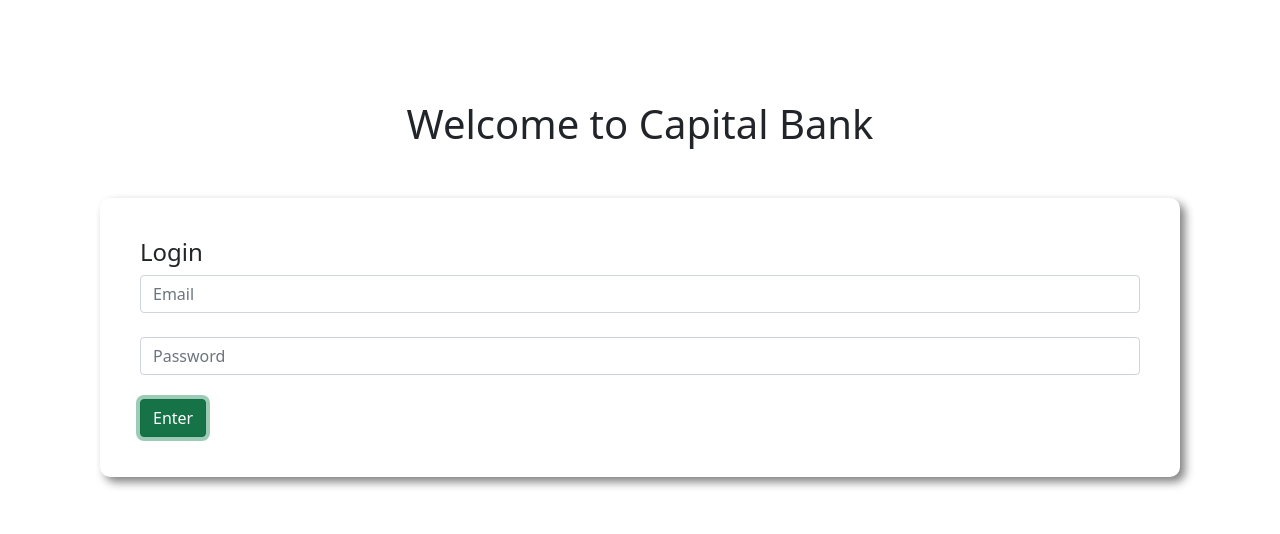
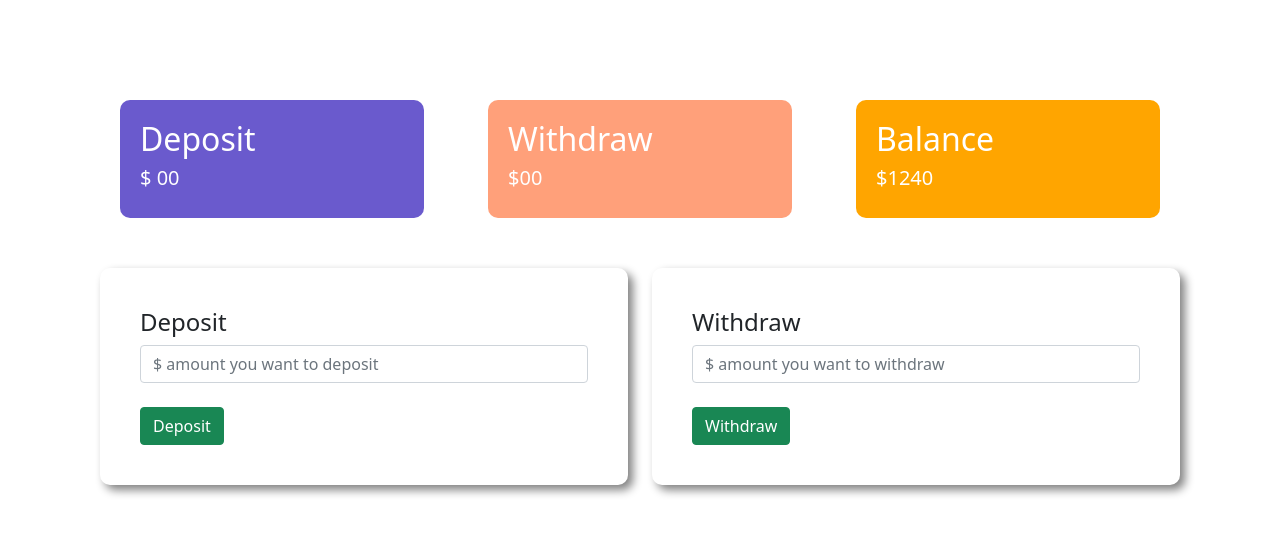
Before and after one commit to Shadow-Chaser/capital-bank, a plain HTML site: page index.html in a window 1280 px wide. Both pictures are taken after a click on the button "Enter". Drawn offline with Linux system fonts and the light colour scheme.

Commit message:
Deposit Button event handler

```diff
--- a/css/style.css
+++ b/css/style.css
@@ -8,3 +8,25 @@ body{
     border-radius: 10px;
     box-shadow: 5px 5px 10px gray;
 }
+#transaction-area{
+    display: none;
+}
+
+.deposit{
+    background-color: slateblue;
+}
+
+.withdraw{
+    background-color: lightsalmon;
+}
+
+.balance{
+    background-color: orange;
+}
+
+.status{
+    margin: 0 20px;
+    color: white;
+    padding: 20px;
+    border-radius: 10px;
+}
--- a/index.html
+++ b/index.html
@@ -19,6 +19,49 @@
             <button id="login" class="btn btn-success">Enter</button>
         </div>
     </div>
+
+    <div id="transaction-area">
+        <!-- <h1>Transaction Area</h1> -->
+        <div class="row">
+            <div class="col-md-4 ">
+                <div class="deposit status">
+                    <h2>Deposit</h2>
+                    <h5>$ <span id="current-deposit">00</span> </h5>
+                </div>
+            </div>
+            <div class="col-md-4 ">
+                <div class="withdraw status">
+                    <h2>Withdraw</h2>
+                    <h5>$00</h5>
+                </div>
+            </div>
+            <div class="col-md-4 ">
+                <div class="balance status">
+                    <h2>Balance</h2>
+                    <h5>$1240</h5>
+                </div>
+            </div>
+        </div>
+        <div class="row">
+            <div class="col-md-6">
+                <div class="submit-area">
+                    <h4>Deposit</h4>
+                    <input id="deposit-amount" type="text" class="form-control" placeholder="$ amount you want to deposit">
+                    <br>
+                    <button id="add-deposit" class="btn btn-success">Deposit</button>
+                </div>
+            </div>
+            <div class="col-md-6">
+                <div class="submit-area">
+                    <h4>Withdraw</h4>
+                    <input type="text" class="form-control" placeholder="$ amount you want to withdraw">
+                    <br>
+                    <button class="btn btn-success">Withdraw</button>
+                </div>
+            </div>
+        </div>
+    </div>
+
     <script src="script.js"></script>
 </body>
 </html>
--- a/script.js
+++ b/script.js
@@ -1,4 +1,25 @@
+// Login Button event handler
 const loginBtn = document.getElementById("login");
 loginBtn.addEventListener("click", function(){
-    console.log("Clicked");
+
+    const loginArea = document.getElementById("login-area");
+    loginArea.style.display = "none";
+
+    const transactionArea = document.getElementById("transaction-area");
+    transactionArea.style.display = "block";
 })
+
+// Deposit Button event handler
+const depositBtn = document.getElementById("add-deposit");
+depositBtn.addEventListener("click", function(){
+    const depositAmount = document.getElementById("deposit-amount").value;
+    const depositNumber = parseFloat(depositAmount);
+
+    const currentDeposit = document.getElementById("current-deposit").innerText;
+    const currentDepositNumber = parseFloat(currentDeposit);
+    const totalDeposit = depositNumber + currentDepositNumber;
+
+    document.getElementById("current-deposit").innerText = totalDeposit;
+    document.getElementById("deposit-amount").value = "";
+
+})
```
